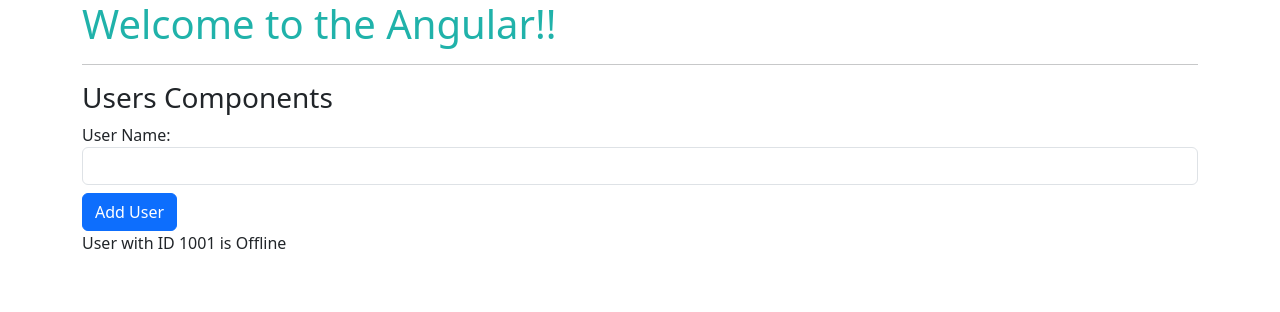
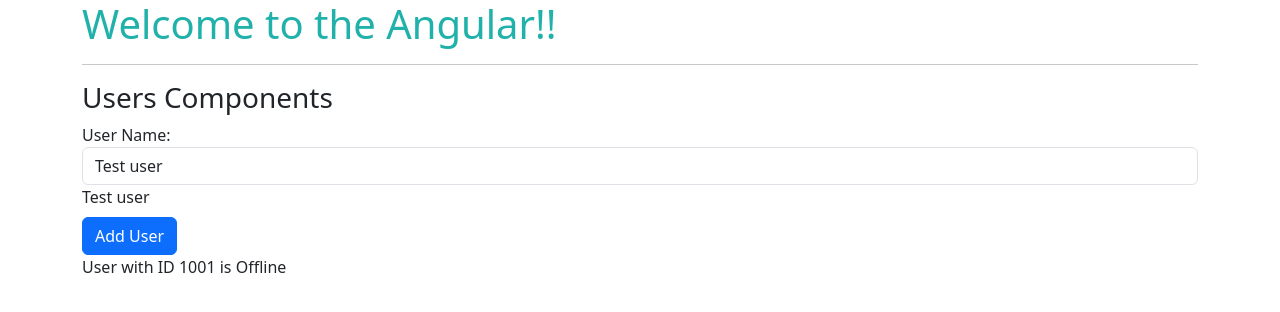
Before and after one commit to karansonawane/angular-course, an Angular app: page / in a window 1280 px wide. Shown: the top 312 px of the page. Built offline with nearby package versions, Linux system fonts and the light colour scheme.

Commit message:
ngIf Directives

```diff
--- a/src/app/users/users.component.ts
+++ b/src/app/users/users.component.ts
@@ -20,7 +20,8 @@
 
   allowNewUser = false;
   userCreatedStatus = 'No User is created';
-  userName='';
+  userName='Test user';
+  isUserCreated=false;
 
   constructor() {
     setTimeout(() => {
@@ -29,6 +30,7 @@
    }
 
    changeUserCreatedStatus(){
+     this.isUserCreated=true
      this.userCreatedStatus = 'User is created';
    }
 
```
